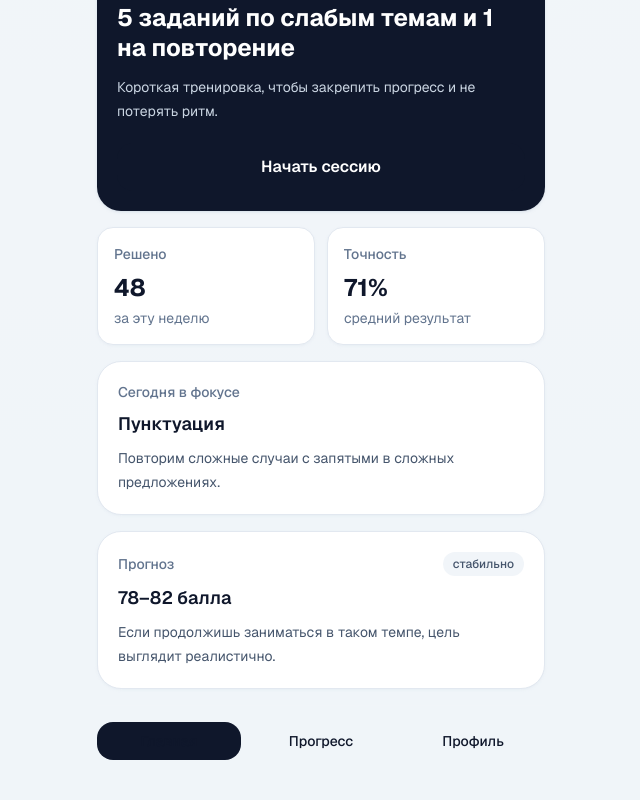
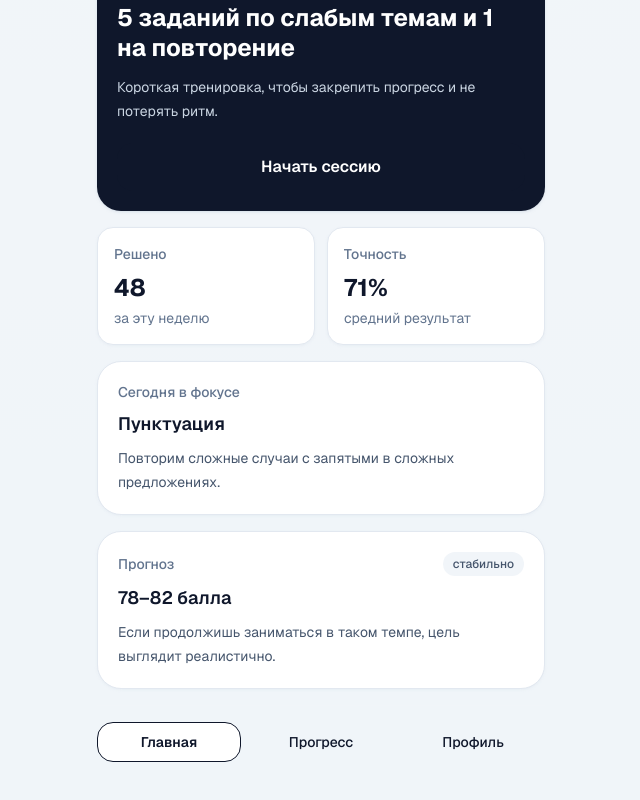
Before and after one commit to 4730188-hue/ege-trainer, a Next.js app: page /home in a window 1280 px wide. Shown: the part 399-1199 px from the top of the page, without its empty margins (319-959 px from the left). Built offline with nearby package versions, Linux system fonts and the light colour scheme.

Commit message:
Rewrite bottom nav blocks consistently

```diff
--- a/app/home/page.tsx
+++ b/app/home/page.tsx
@@ -86,7 +86,7 @@ export default function HomePage() {
           <div className="grid grid-cols-3 gap-2 text-sm items-center">
             <Link
               href="/home"
-              className="rounded-2xl bg-slate-900 px-3 py-3 font-semibold text-white text-center whitespace-nowrap"
+              className="rounded-2xl border border-slate-900 bg-white px-3 py-3 font-semibold text-slate-900 text-center whitespace-nowrap"
             >
               <span className="block leading-none">Главная</span>
             </Link>
--- a/app/profile/page.tsx
+++ b/app/profile/page.tsx
@@ -57,7 +57,7 @@ export default function ProfilePage() {
             </Link>
             <Link
               href="/profile"
-              className="rounded-2xl bg-slate-900 px-3 py-3 font-semibold text-white text-center whitespace-nowrap"
+              className="rounded-2xl border border-slate-900 bg-white px-3 py-3 font-semibold text-slate-900 text-center whitespace-nowrap"
             >
               <span className="block leading-none">Профиль</span>
             </Link>
--- a/app/progress/page.tsx
+++ b/app/progress/page.tsx
@@ -64,7 +64,7 @@ export default function ProgressPage() {
             </Link>
             <Link
               href="/progress"
-              className="rounded-2xl bg-slate-900 px-3 py-3 font-semibold text-white text-center whitespace-nowrap"
+              className="rounded-2xl border border-slate-900 bg-white px-3 py-3 font-semibold text-slate-900 text-center whitespace-nowrap"
             >
               <span className="block leading-none">Прогресс</span>
             </Link>
```
